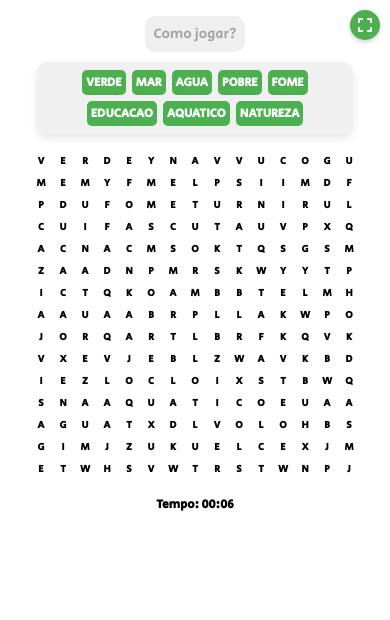
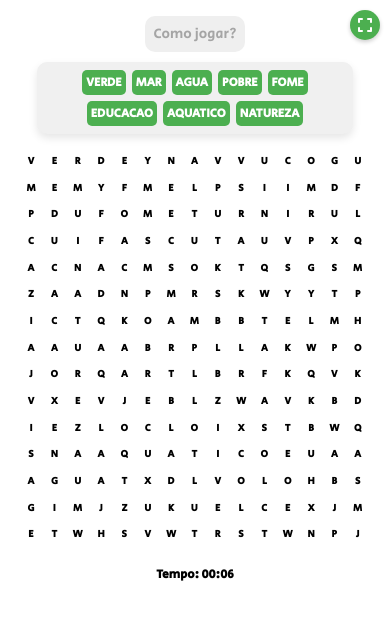
Before and after one commit to italovarzone/eco-games, a PHP site: page /jogos/cacapalavras/index.html in a window 390 px wide. Shown: the top 620 px of the page. Run offline with PHP 8.4, Linux system fonts and the light colour scheme.

Commit message:
feat: Ajusta responsividade crossworld.

```diff
--- a/src/jogos/cacapalavras/css/style.css
+++ b/src/jogos/cacapalavras/css/style.css
@@ -312,9 +312,11 @@ body {
       padding: 16px 0px 0px 0px;
     }
     .crossword {
-        padding: 16px 0px 0px 0px;
-        grid-template-columns: repeat(15, 1fr);
-        grid-template-rows: repeat(15, 1fr);
+      width: 350px;
+      height: 400px;
+      padding: 16px 0px 0px 0px;
+      grid-template-columns: repeat(15, 1fr);
+      grid-template-rows: repeat(15, 1fr);
     }
 
     .word-list {
@@ -325,6 +327,7 @@ body {
     .crossword .cell {
       width: 20px;
       height: 20px;
+
       font-size: 10px;
     }
 
```
